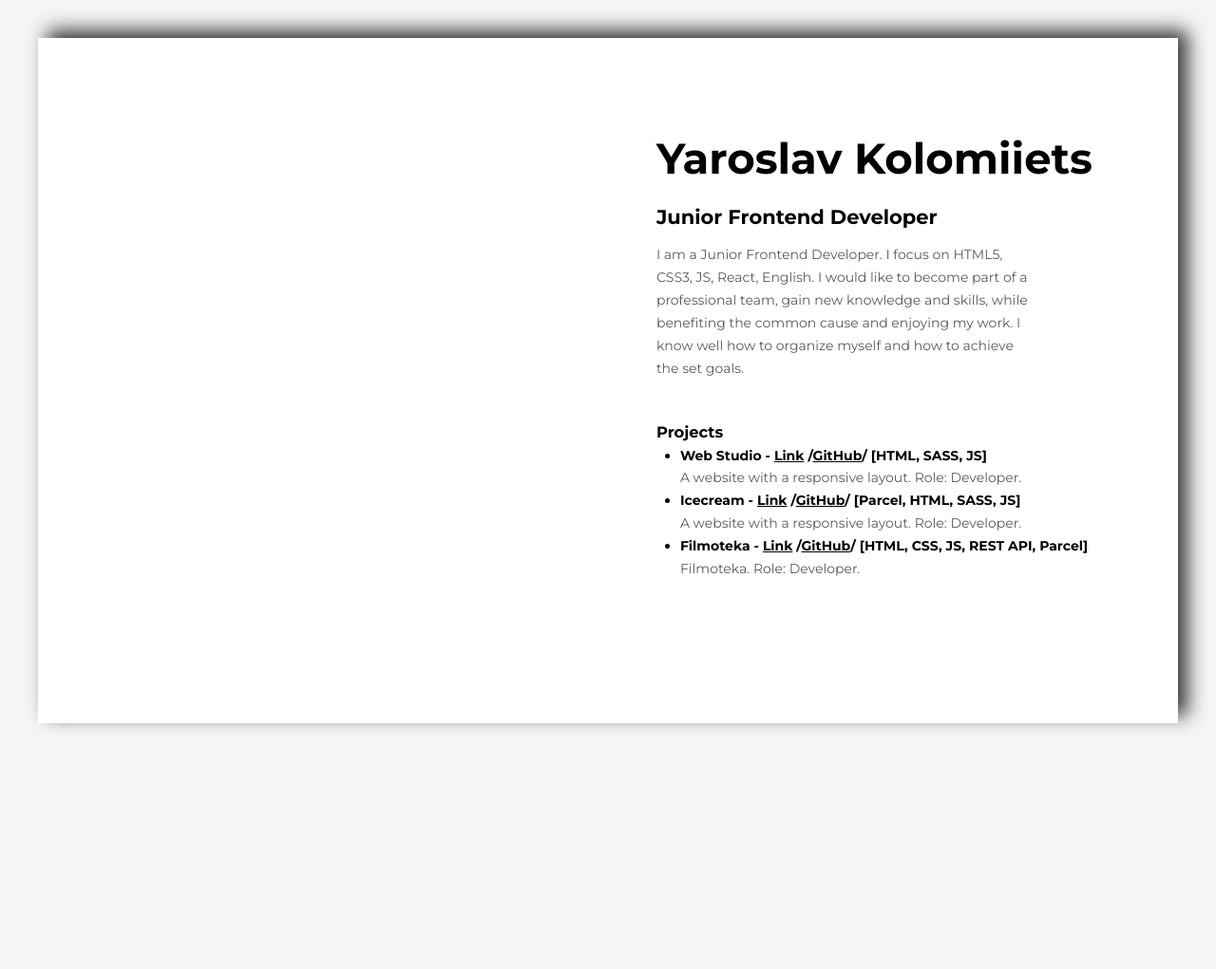
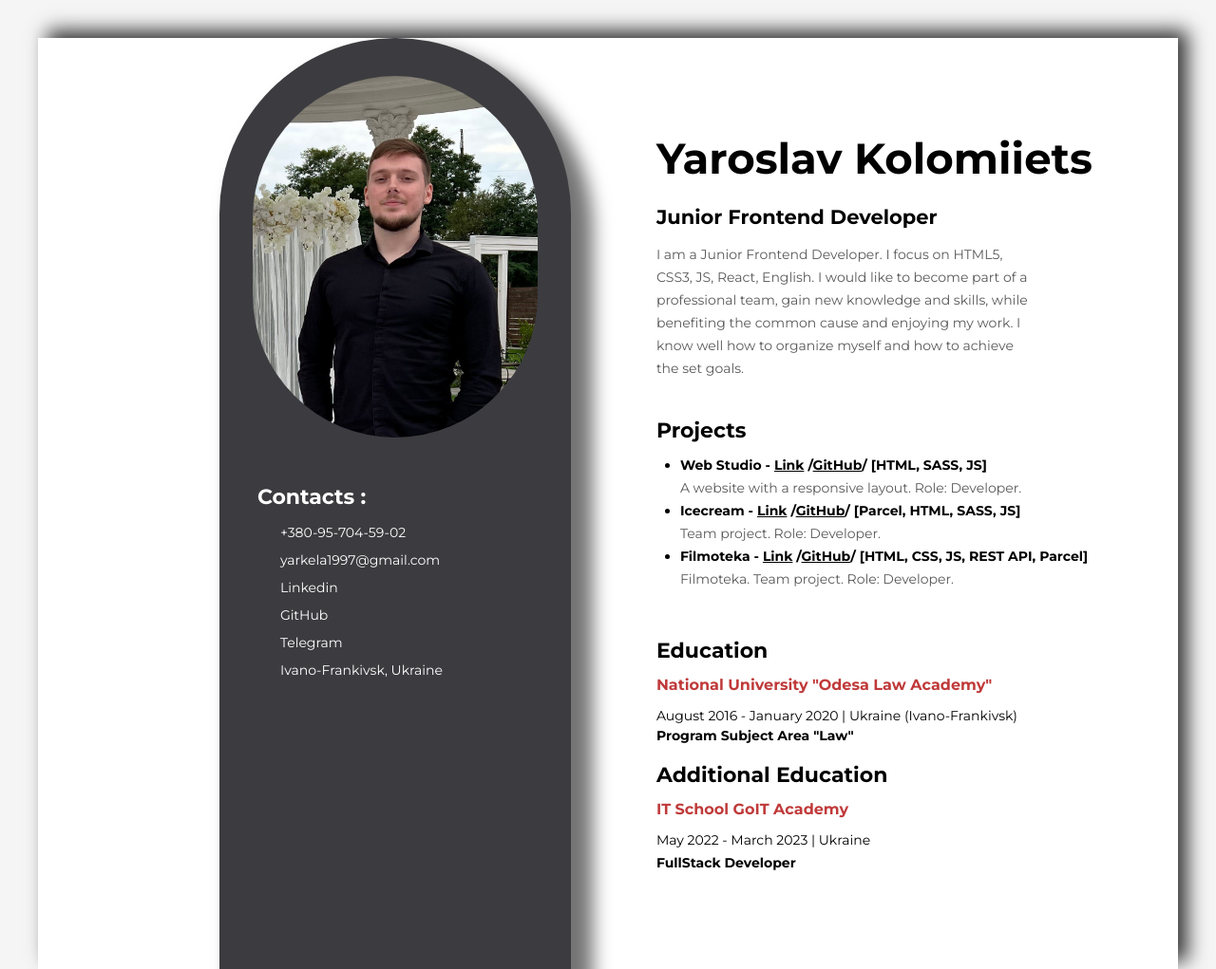
Before and after one commit to Yaroslav19735/my-resume, a plain HTML site: page index.html in a window 1280 px wide. Shown: the top 1021 px of the page at 95% size. Before the commit the page ends 802 px from the top, so only its background shows below. Drawn offline with Linux system fonts and the light colour scheme.

Commit message:
second commit

```diff
--- a/css/style.css
+++ b/css/style.css
@@ -40,8 +40,22 @@ img {
     -moz-box-shadow: 10px -8px 19px 0px rgba(0, 0, 0, 0.78);
 }
 
+.link {
+    text-decoration: none;
+}
+
 .main-content-section {
     padding: 100px 90px;
+}
+
+.main-content-title,
+.my-education-header,
+.sidebar-title {
+    font-weight: bold;
+    font-size: 22px;
+    line-height: 1.22;
+    color: #000;
+    margin-bottom: 12px;
 }
 
 .about-me-section {
@@ -94,3 +108,66 @@ img {
     font-weight: 400;
     color: #595959;
 }
+
+.my-education-university {
+    font-weight: bold;
+    font-size: 16px;
+    line-height: 1.25;
+    color: #c03a3a;
+
+    margin-bottom: 11px;
+}
+
+.faculty-first {
+    font-weight: bold;
+    line-height: 17px;
+}
+
+.faculty-first {
+    margin-bottom: 20px;
+}
+
+.photo {
+    /* width: 100%;
+  border-radius: 180px; */
+    width: 300px;
+    display: flex;
+    border-radius: 150px;
+    margin: auto;
+}
+
+.sidebar-section {
+
+    background-color: #3c3c40;
+    width: 370px;
+    padding: 40px 0;
+    border-top-left-radius: 196px;
+    border-top-right-radius: 196px;
+    box-shadow: 18px 17px 19px 5px rgba(0, 0, 0, 0.55);
+    -webkit-box-shadow: 18px 17px 19px 5px rgba(0, 0, 0, 0.55);
+    -moz-box-shadow: 18px 17px 19px 5px rgba(0, 0, 0, 0.55);
+
+    /* background: #181414;
+    background: linear-gradient(22deg, #000000 0%, #e6e6e6 80%);
+    background: -webkit-linear-gradient(22deg, #181414 0%, #7e8b7e 80%);
+    background: -moz-linear-gradient(22deg, #181414 0%, #7e8b7e 80%); */
+}
+
+.sidebar-title {
+    color: #fff;
+}
+
+.contacts-section {
+    margin: 50px 0 0 40px;
+}
+
+.contact-section-type {
+    color: #fff;
+    display: flex;
+}
+
+.contact-section-link {
+    color: #fff;
+    display: flex;
+    margin-bottom: 5px;
+}
--- a/index.html
+++ b/index.html
@@ -49,7 +49,7 @@
                             <span class="my-projects-bracket">[</span>Parcel, HTML, SASS, JS<span
                                 class="my-projects-bracket">]</span>
                         </span>
-                        <p class="my-projects-description">A website with a responsive layout. Role: Developer.</p>
+                        <p class="my-projects-description">Team project. Role: Developer.</p>
                     </li>
                     <li class="my-projects-item">
                         <span class="my-projects-text">Filmoteka -
@@ -59,11 +59,68 @@
                             <span class="my-projects-bracket">[</span>HTML, CSS, JS, REST API, Parcel<span
                                 class="my-projects-bracket">]</span>
                         </span>
-                        <p class="my-projects-description">Filmoteka. Role: Developer.</p>
+                        <p class="my-projects-description">Filmoteka. Team project. Role: Developer.</p>
                     </li>
 
                 </ul>
+            </div>
+
+            <div>
+                <h3 class="my-education-header">Education</h3>
+                <h4 class="my-education-university">National University "Odesa Law Academy"</h4>
+                <p class="my-work-experience-period">August 2016 - January 2020 <span
+                        class="my-work-experience-divider">|</span>
+                    Ukraine (Ivano-Frankivsk)</p>
+                <h4 class="my-education-faculty faculty-first">Program  Subject Area "Law"</h4>
 
             </div>
+
+            <div>
+                <h3 class="my-education-header">Additional Education</h3>
+                <h4 class="my-education-university">IT School GoIT Academy</h4>
+                <p class="my-work-experience-period">May 2022 - March 2023 <span
+                        class="my-work-experience-divider">|</span>
+                    Ukraine </p>
+                <h4 class="my-education-faculty">FullStack Developer</h4>
+            </div>
+            </div>
+
+            <aside class="sidebar-section">
+            <img src="./img/my photo.jpg" alt="my photo" class="photo">
+
+            <!-- contacts section -->
+            <div class="contacts-section">
+                <h3 class="sidebar-title">Contacts :</h3>
+                <div>
+                    <span class="contact-section-type"></span>
+                    <a class="contact-section-link link" href="tel:+380-95-704-59-02"><svg width="24" height="24"><use href="./img/symbol.svg/phone.svg"></use></svg> +380-95-704-59-02</a>
+
+                </div>
+                <div>
+                    <span class="contact-section-type"></span>
+                    <a class="contact-section-link link"
+                        href="mailto:yarkela1997@gmail.com">
+                        <svg width="24" height="24"><use href="./img/symbol.svg/mail.svg"></use></svg> yarkela1997@gmail.com</a>
+                </div>
+
+                <div>
+                    <span class="contact-section-type"></span>
+                    <a class="contact-section-link link"
+                        href="https://www.linkedin.com/in/yarik-kolomiyets-37a30725a/"><svg width="24" height="24"><use href="./img/symbol.svg/linkedin.svg"></use></svg> Linkedin</a>
+                </div>
+                <div>
+                    <span class="contact-section-type"></span>
+                    <a class="contact-section-link link" href="https://github.com/Yaroslav19735"><svg width="24" height="24"><use href="./img/symbol.svg/github.svg"></use></svg> GitHub</a>
+                </div>
+                <div>
+                    <span class="contact-section-type"></span>
+                    <a class="contact-section-link link" href="https://t.me/yarkela"><svg width="24" height="24"><use href="./img/symbol.svg#telegram"></use></svg> Telegram</a>
+                </div>
+                <div>
+                    <span class="contact-section-type"><svg width="24" height="24"><use href="./img/symbol-defs.svg#icon-location"></use></svg> Ivano-Frankivsk, Ukraine</span>
+
+                </div>
+            </div>
+
 </body>
 </html>
```
Also changed, not shown: img/my photo.jpg (added), img/symbol.svg/github.svg (added), img/symbol.svg/linkedin.svg (added), img/symbol.svg/mail.svg (added), img/symbol.svg/phone.svg (added), img/symbol.svg/telegram.svg (added).
